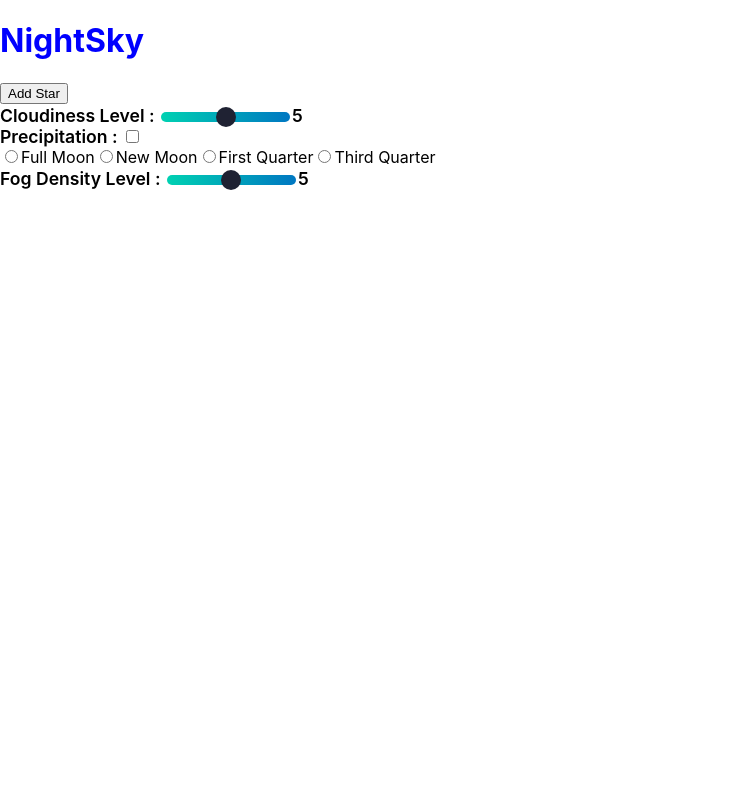
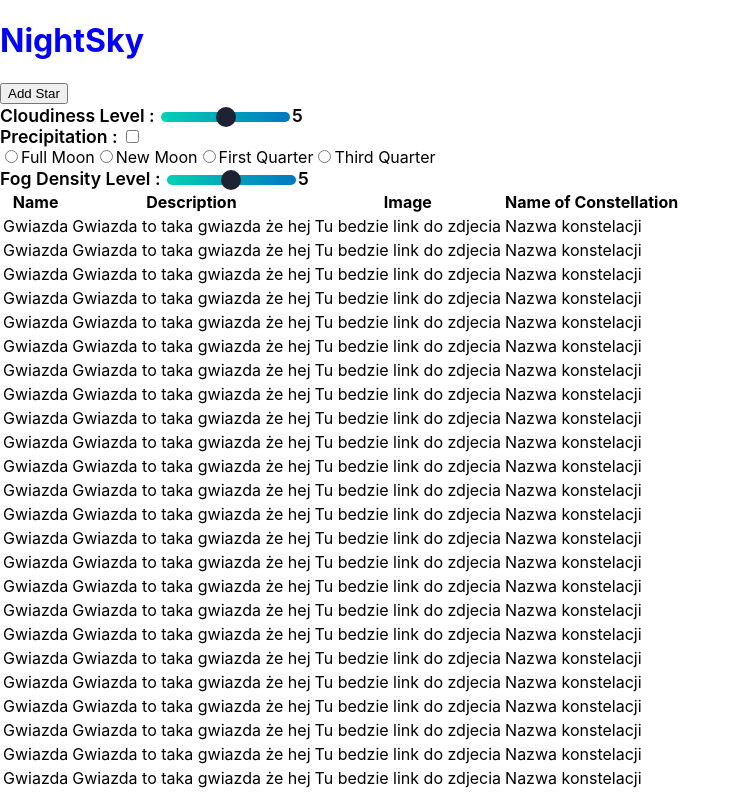
Before and after one commit to JarekBigaj/NightSkyApplication, a React (Create React App) app in the folder night-sky/: page / in a window 1280 px wide. Shown: the top 793 px of the page, without its empty margins (0-741 px from the left). Built offline with nearby package versions, Linux system fonts and the light colour scheme.

Commit message:
add example list of elements

```diff
--- a/night-sky/src/App.js
+++ b/night-sky/src/App.js
@@ -1,6 +1,7 @@
 import { useEffect, useState } from "react";
 import styled from "styled-components";
 import NightSkyWeather from "./NightSkyWeather";
+import ListOfStars from "./ListOfStars";
 
 function App() {
 
@@ -9,6 +10,7 @@ function App() {
       <AppTitle/>
       <AppFunctionBar/>
       <NightSkyWeather/>
+      <ListOfStars/>
     </div>
   );
 }
--- a/night-sky/src/ListOfStars.js
+++ b/night-sky/src/ListOfStars.js
@@ -1,4 +1,60 @@
+import { useState } from "react";
+
+const dummyObject = {
+    key: "",
+    name: "Gwiazda",
+    description: "Gwiazda to taka gwiazda że hej",
+    urlImage: "Tu bedzie link do zdjecia",
+    constellation:"Nazwa konstelacji"
+}
+const dummyObjectsList = [];
+
+for(let i=0; i<100;i++){
+    const obj = {
+        ...dummyObject,
+        key:i
+    }
+    dummyObjectsList.push(obj);
+}
+console.log({dummyObjectsList})
 
 function ListOfStars(){
+    const [currentPage, setCurrentPage] = useState(1);
 
+    return (
+        <div>
+            <Table props={dummyObjectsList}/>
+        </div>
+    )
 }
+
+const Table = ({props}) => {
+    const elements = props;
+
+    return (
+        <table>
+            <thead>
+                <tr>
+                    <th>Name</th>
+                    <th>Description</th>
+                    <th>Image</th>
+                    <th>Name of Constellation</th>
+                </tr>
+            </thead>
+            <tbody>
+                {
+                    elements.map((element) => (
+                        <tr key={element.key}>
+                            <td>{element.name}</td>
+                            <td>{element.description}</td>
+                            <td>{element.urlImage}</td>
+                            <td>{element.constellation}</td>
+                        </tr>
+                    ))
+                }
+            </tbody>
+        </table>
+        )
+}
+
+export default ListOfStars;
```
